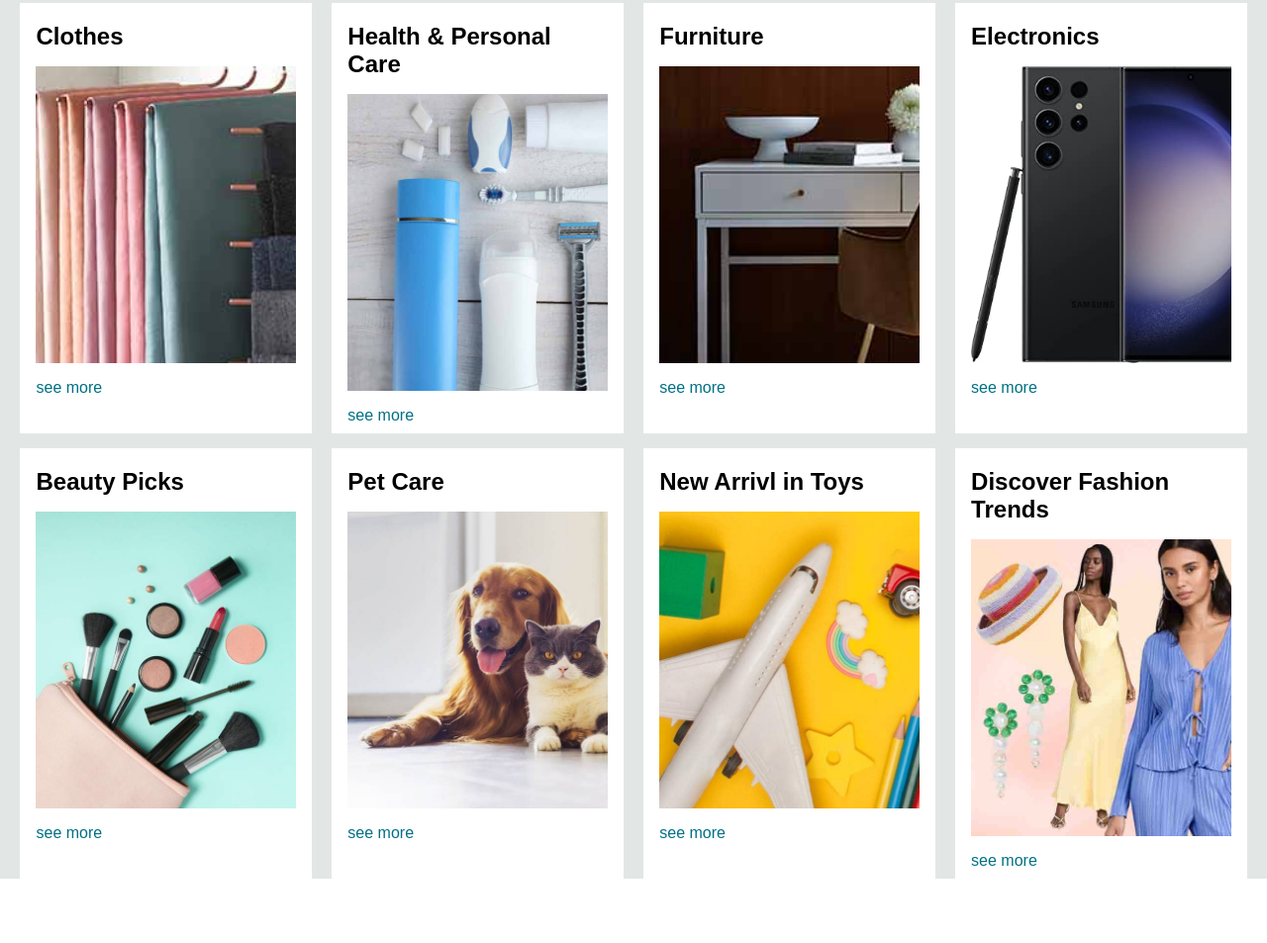
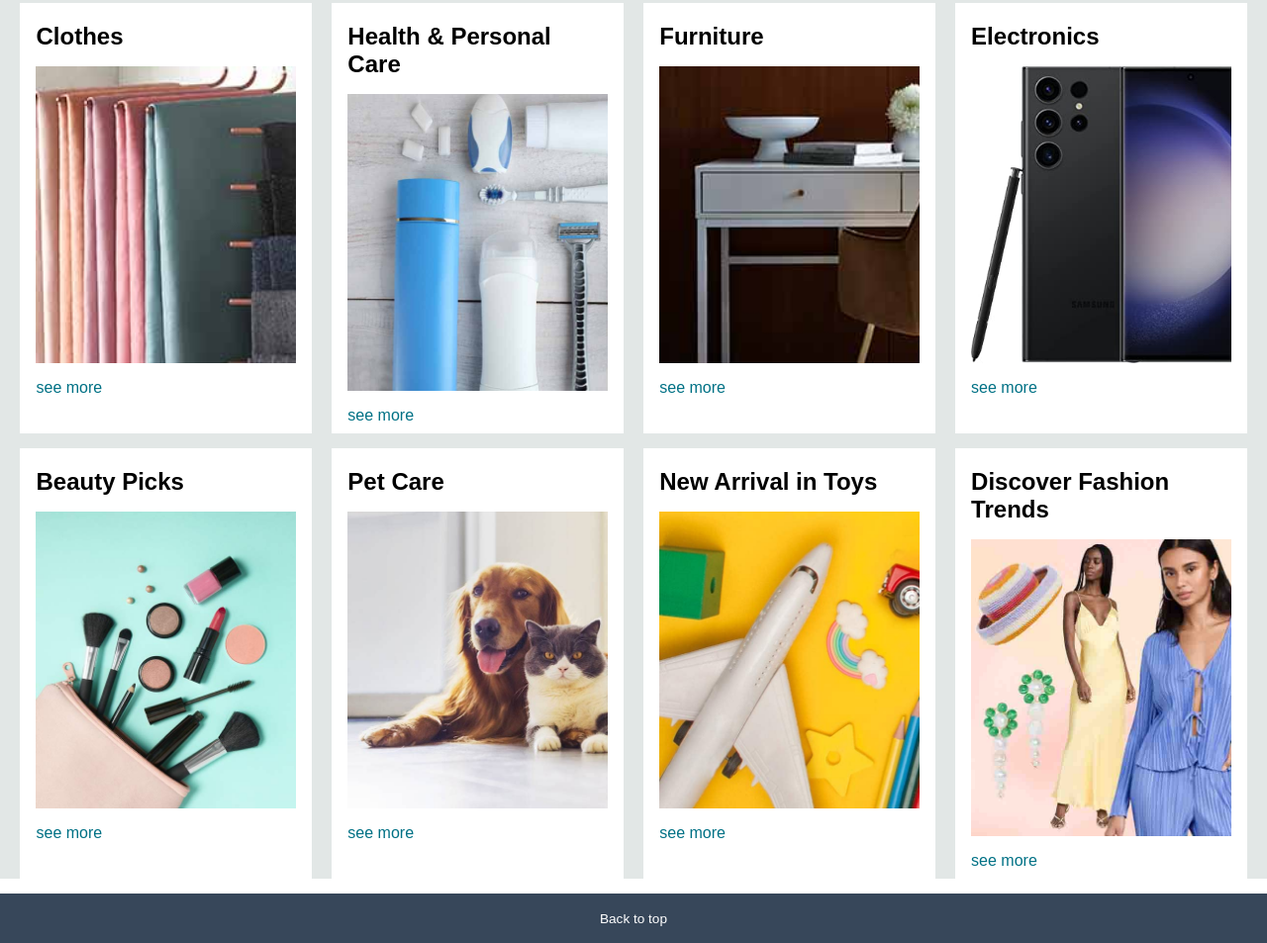
Before and after one commit to AtulTiwari-1008/Amazon_Clone, a plain HTML site: page index.html in a window 1280 px wide. Shown: the part 462-1415 px from the top of the page at 99% size. Before the commit the page ends 1350 px from the top, so only its background shows below. Drawn offline with Linux system fonts and the light colour scheme.

Commit message:
panel11 added

```diff
--- a/index.html
+++ b/index.html
@@ -117,7 +117,7 @@
         </div>
         <div class="box7 box">
              <div class="box-content">
-                <h2>New Arrivl in Toys</h2>
+                <h2>New Arrival in Toys</h2>
                 <div class="box-img" style="background-image: url('box7_image.jpg');" ></div>
                 <p>see more</p>
             </div>
@@ -131,5 +131,11 @@
         </div>
     </div>
 
+    <footer>
+        <div class="foot-panel1">
+            Back to top
+        </div>
+    </footer>
+
 </body>
 </html>
--- a/style.css
+++ b/style.css
@@ -203,3 +203,20 @@ span {
 .box-content p {
     color: #007185;
 }
+
+
+/* footer */
+
+footer {
+    margin-top: 15px;
+}
+
+.foot-panel1 {
+    background-color: #37475a;
+    color: white;
+    height: 50px;
+    display: flex;
+    justify-content: center;
+    align-items: center;
+    font-size: 0.85rem;
+}
```
